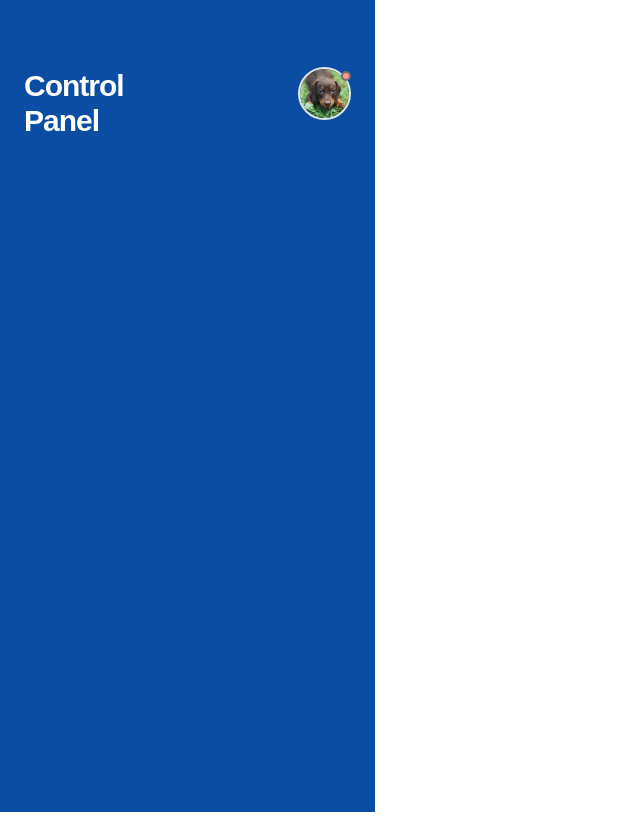
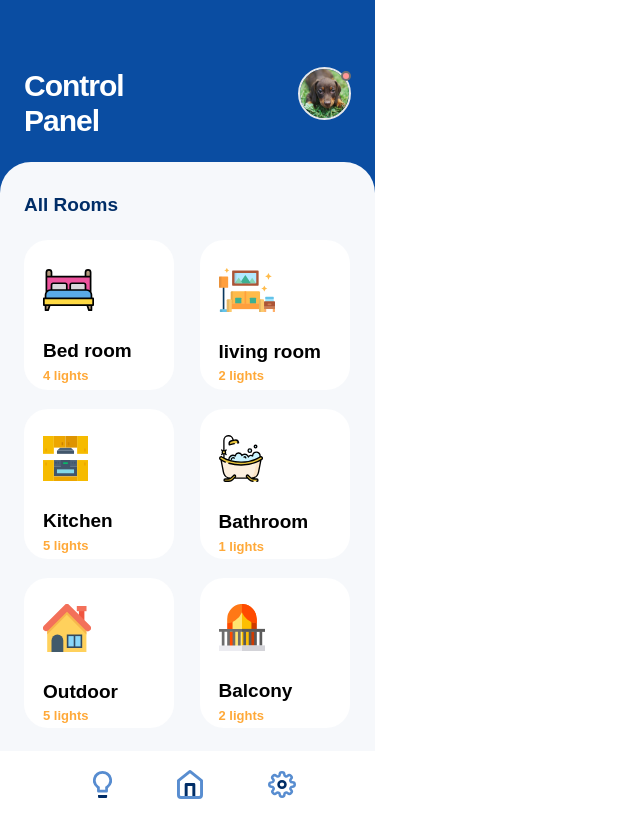
Before and after one commit to rts-cmk-wu06/smartlight-ui-ozlemertosun, a React (Create React App) app: page / in a window 1280 px wide. Shown: the whole page, without its empty margins (0-640 px from the left). Built offline with nearby package versions, Linux system fonts and the light colour scheme.

Commit message:
add navigation component

```diff
--- a/src/App.js
+++ b/src/App.js
@@ -1,5 +1,7 @@
 import CpBackground from './assets/components/CpBackground';
 import Header from './assets/components/Header';
+import Navigation from './assets/components/Navigation';
+
 import './styles/App.css';
 import './styles/index.css'
 
@@ -7,6 +9,8 @@ function App() {
   return (
     <div className="App">
      <Header />
+     <CpBackground />
+     <Navigation />
     </div>
   );
 }
--- a/src/assets/components/CpBackground.js
+++ b/src/assets/components/CpBackground.js
@@ -1,4 +1,5 @@
 import CpButtons from './CpButtons';
+
 
 const CpBackground = () => {
     return (
--- /dev/null
+++ b/src/assets/components/Navigation.js
@@ -0,0 +1,15 @@
+import bulb from '../img/bulb.svg'
+import home from '../img/home.svg'
+import settings from '../img/settings.svg'
+
+const Navigation = () => {
+    return (
+    <div className=' bg-white h-[67px] w-full flex items-center pl-[93px]'>
+        <button><img src={bulb}/></button>
+        <button className='px-[65px]'><img src={home}/></button>
+        <button><img src={settings}/></button>
+    </div>
+ );
+}
+
+export default Navigation;
```
